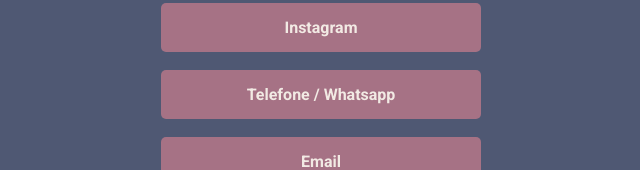
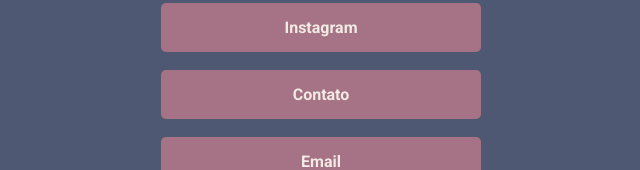
Before and after one commit to renato-albuquerque/rtssa-contacts, a plain HTML site: page index.html in a window 1280 px wide. Shown: the part 423-593 px from the top of the page, without its empty margins (319-959 px from the left). Drawn offline with Linux system fonts and the light colour scheme.

Commit message:
updated tag <li> contact

```diff
--- a/index.html
+++ b/index.html
@@ -23,7 +23,7 @@
             <ul>
                 <li><a href="files/Portfólio Social Mídia - Rivana.pdf" target="_blank">Portfólio</a></li>
                 <li><a href="https://www.instagram.com/rivanasilva/" target="_blank">Instagram</a></li>
-                <li><a href="https://wa.me/+5585988237984" rel="noopener noreferrer" target="_blank">Telefone / Whatsapp</a></li>
+                <li><a href="https://wa.me/+5585988237984" rel="noopener noreferrer" target="_blank">Contato</a></li>
                 <li><a href="mailto:rivanasilva@hotmail.com" rel="noopener noreferrer" target="_blank">Email</a></li>
                 </ul>
         </main>
```
